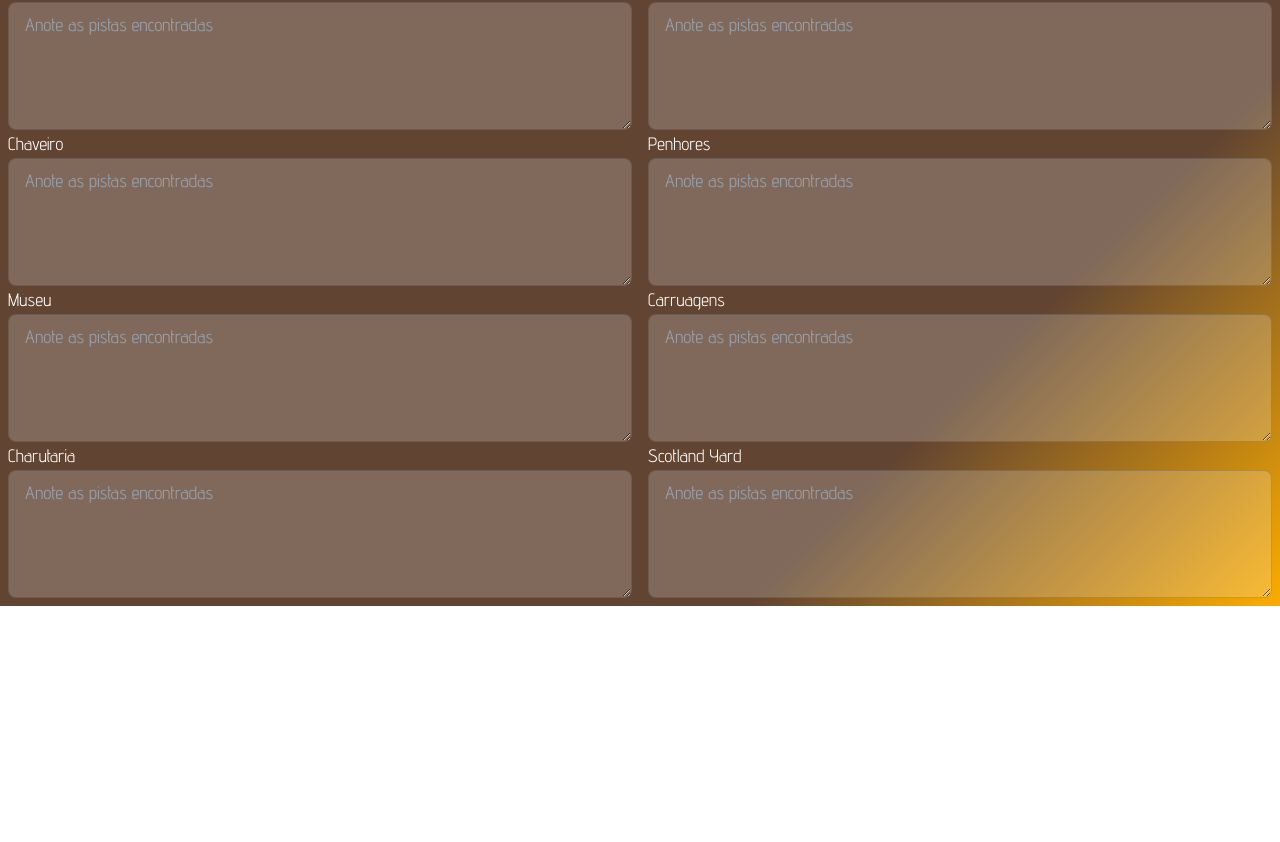
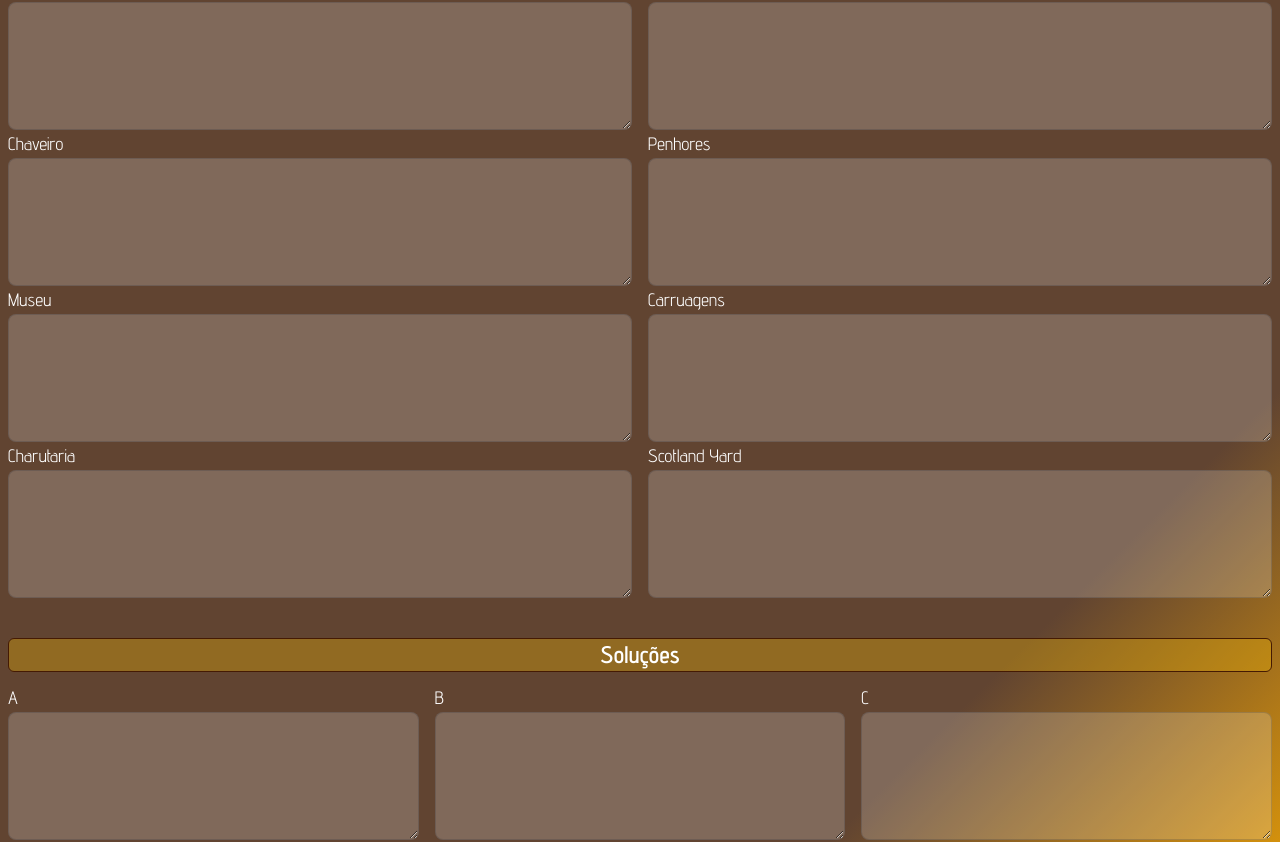
Before and after one commit to Adadezer/scotland-yard, a Next.js app: page / in a window 1280 px wide. Shown: the part 784-1626 px from the top of the page. Before the commit the page ends 1390 px from the top, so only its background shows below. Built offline with nearby package versions, Linux system fonts and the light colour scheme.

Commit message:
refactor: refactor logic components

```diff
--- /dev/null
+++ b/src/app/components/Annotation.tsx
@@ -0,0 +1,12 @@
+import React from "react";
+
+function Annotation({ annotation }: { annotation: string }) {
+  return (
+    <div className="flex flex-col w-full">
+      <h3>{annotation}</h3>
+      <textarea className="textarea textarea-bordered h-32 w-full bg-white bg-opacity-20 text-lg"></textarea>
+    </div>
+  );
+}
+
+export default Annotation;
--- a/src/app/components/ClueSet.tsx
+++ /dev/null
@@ -1,17 +0,0 @@
-import React from "react";
-import LocalClue from "./LocalClue";
-
-function ClueSet({ arraylocals }: { arraylocals: string[] }) {
-  return (
-    <div className="flex flex-col gap-2">
-      {arraylocals.slice(0, -1).map((localClue, index) => (
-        <div key={index} className="flex gap-4 text-lg">
-          <LocalClue localClue={localClue} />
-          <LocalClue localClue={arraylocals[index + 1]} />
-        </div>
-      ))}
-    </div>
-  );
-}
-
-export default ClueSet;
--- a/src/app/components/LocalClue.tsx
+++ /dev/null
@@ -1,17 +0,0 @@
-import React from "react";
-
-function LocalClue({ localClue }: { localClue: string }) {
-  return (
-    <div className="flex flex-col w-full">
-      <div className="flex">
-        <h3>{localClue}</h3>
-      </div>
-      <textarea
-        className="textarea textarea-bordered h-32 w-full bg-white bg-opacity-20 text-lg"
-        placeholder="Anote as pistas encontradas"
-      ></textarea>
-    </div>
-  );
-}
-
-export default LocalClue;
--- /dev/null
+++ b/src/app/components/NotesSet.tsx
@@ -0,0 +1,15 @@
+import React from "react";
+import LocalClue from "./Annotation";
+import Annotation from "./Annotation";
+
+function NotesSet({ arrayNotes }: { arrayNotes: string[] }) {
+  return (
+    <div className="flex gap-4 text-lg">
+      {arrayNotes.map((annotation, index) => (
+        <Annotation key={index} annotation={annotation} />
+      ))}
+    </div>
+  );
+}
+
+export default NotesSet;
--- a/src/app/page.tsx
+++ b/src/app/page.tsx
@@ -1,5 +1,5 @@
 import Image from "next/image";
-import ClueSet from "./components/ClueSet";
+import NotesSet from "./components/NotesSet";
 
 export default function Home() {
   const arrayOflocalsClues = [
@@ -10,6 +10,11 @@ export default function Home() {
     ["Chaveiro", "Penhores"],
     ["Museu", "Carruagens"],
     ["Charutaria", "Scotland Yard"],
+  ];
+
+  const arrayOfsolucions = [
+    ["A", "B", "C"],
+    ["D", "E", "F"],
   ];
 
   return (
@@ -30,7 +35,15 @@ export default function Home() {
       </div>
 
       {arrayOflocalsClues.map((arraylocals, index) => (
-        <ClueSet key={index} arraylocals={arraylocals} />
+        <NotesSet key={index} arrayNotes={arraylocals} />
+      ))}
+
+      <div className="flex justify-center text-2xl font-semibold rounded-md bg-yellow-500 bg-opacity-35 border border-amber-950 mt-10 mb-3">
+        Soluções
+      </div>
+
+      {arrayOfsolucions.map((arraysolucions, index) => (
+        <NotesSet key={index} arrayNotes={arraysolucions} />
       ))}
     </div>
   );
```
